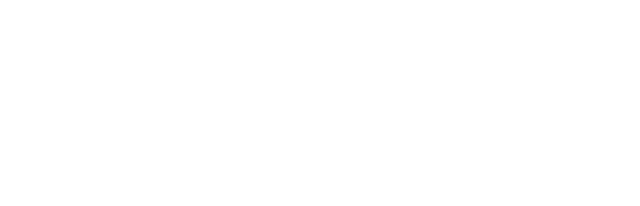
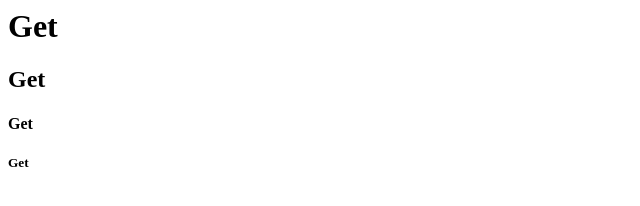
Before and after one commit to CreateBrowser/createbrowser.github.io, a plain HTML site: page Samples/Ads.html in a window 1280 px wide. Shown: the whole page, without its empty margins (0-640 px from the left). Drawn offline with Linux system fonts and the light colour scheme.

Commit message:
Update Ads.html

```diff
--- a/Samples/Ads.html
+++ b/Samples/Ads.html
@@ -1,10 +1,16 @@
 <html>  <head></head><body>
 
+ <H1> Get </H1>
+
+
 <html2>
+   <H2> Get </H2>
 </html2>
 <html4>
+   <H4> Get </H4>
 </html4>
 <html5>
+   <H5> Get </H5>
 </html5>
 
 </html>
```
